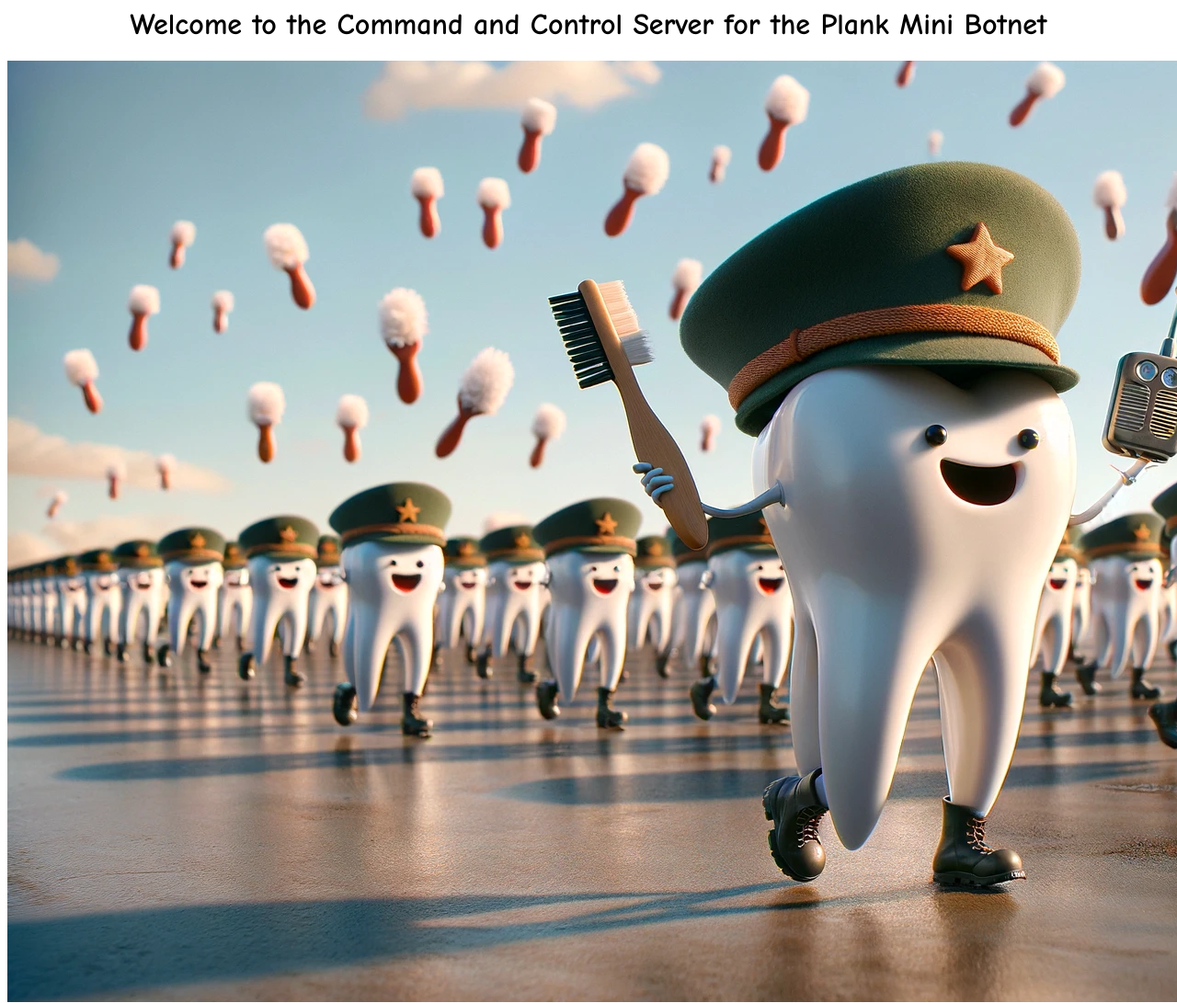
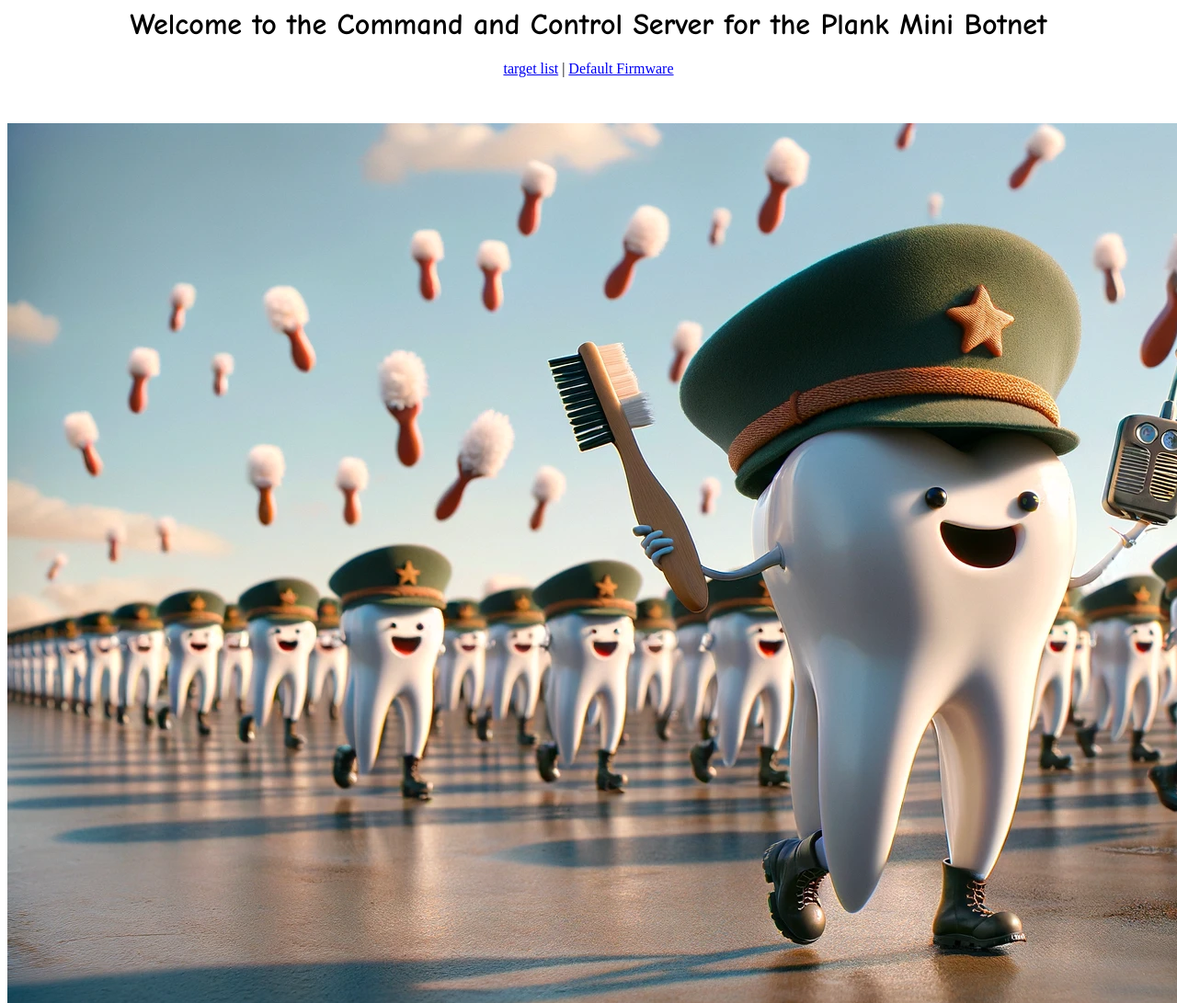
Before and after one commit to lozaning/CTooth.Cloud, a plain HTML site: page index.html in a window 1280 px wide. Shown: the top 1091 px of the page at 92% size. Drawn offline with Linux system fonts and the light colour scheme.

Commit message:
Update index.html

```diff
--- a/index.html
+++ b/index.html
@@ -1,3 +1,9 @@
 <h1 style="text-align:center"><span style="font-family:Comic Sans MS,cursive">Welcome to the Command and Control Server for the Plank Mini Botnet</span></h1>
 
+<p style="text-align:center"><a href="https://raw.githubusercontent.com/lozaning/CTooth.Cloud/main/targets.json">target list</a> | <a href="https://github.com/lozaning/CTooth.Cloud/raw/main/planck-mini.bin">Default Firmware</a></p>
+
+<p style="text-align:center">&nbsp;</p>
+
 <p style="text-align:center"><img alt="" src="https://raw.githubusercontent.com/lozaning/CTooth.Cloud/main/teeth.webp" style="height:1024px; width:1792px" /></p>
+
+<p style="text-align:center"><img alt="" src="https://github.com/lozaning/CTooth.Cloud/blob/main/PXL_20240221_221841250.jpg?raw=true" /></p>
```
